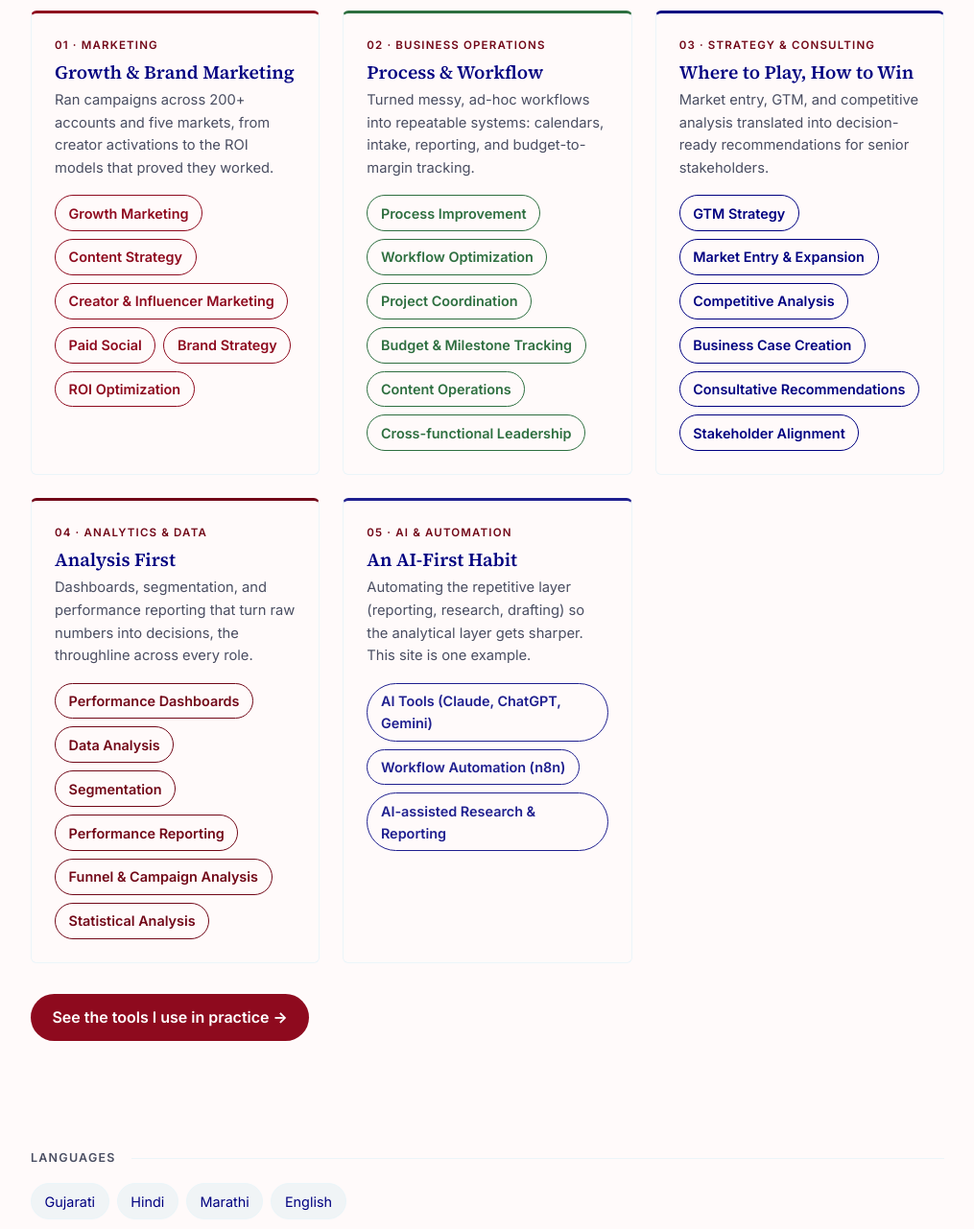
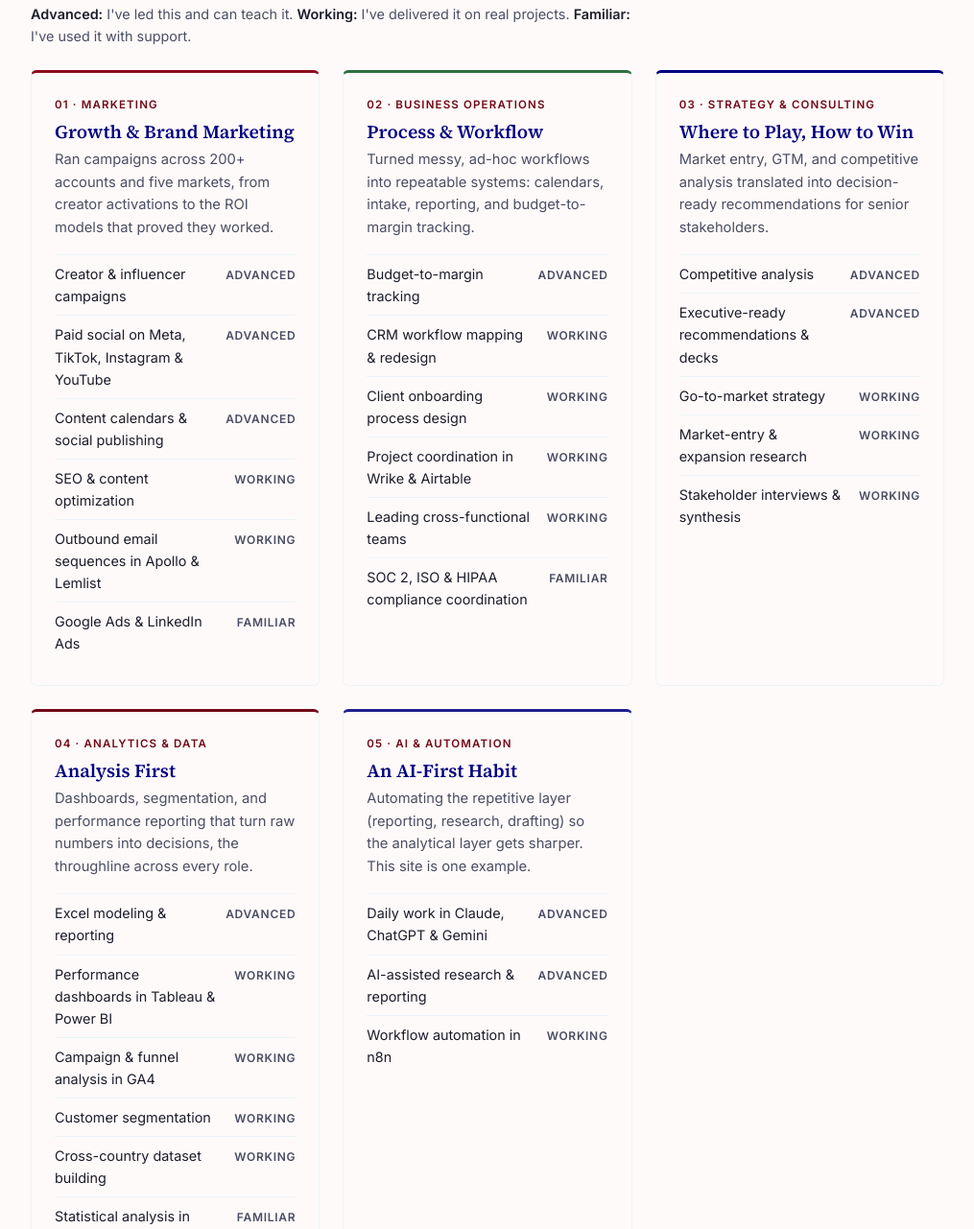
Before and after one commit to BarotPooh/pooja-portfolio, a plain HTML site: page skills.html in a window 1280 px wide. Shown: the part 384-1665 px from the top of the page at 96% size, without its empty margins (132-1147 px from the left). Drawn offline with Linux system fonts and the light colour scheme.

Commit message:
feat(skills): specific skills with proficiency levels
Vague pills like "Data Analysis" gave recruiters nothing to verify.
Each skill now names the actual work or tool and carries an
Advanced/Working/Familiar level. Also corrects the Leadership intro
(Research Analyst began after graduation) and ignores the local
_source-files folder of raw logos and screenshots.

Co-Authored-By: Claude Fable 5.2 <noreply@anthropic.com>

```diff
--- a/skills.html
+++ b/skills.html
@@ -18,7 +18,7 @@
   <link rel="preconnect" href="https://fonts.gstatic.com" crossorigin />
   <link href="https://fonts.googleapis.com/css2?family=Inter:wght@400;500;600&family=Source+Serif+4:opsz,wght@8..60,400;8..60,500;8..60,600;8..60,700&display=swap" rel="stylesheet" />
   <link rel="icon" href="assets/favicon.svg" type="image/svg+xml" />
-  <link rel="stylesheet" href="styles.css?v=21" />
+  <link rel="stylesheet" href="styles.css?v=22" />
 </head>
 <body>
   <a class="skip-link" href="#main">Skip to main content</a>
@@ -58,6 +58,11 @@
           Five areas I've built depth in across roles in marketing, strategy, and consulting,
           each grounded in real work, not just coursework.
         </p>
+        <p class="skill-key reveal">
+          <strong>Advanced:</strong> I've led this and can teach it.
+          <strong>Working:</strong> I've delivered it on real projects.
+          <strong>Familiar:</strong> I've used it with support.
+        </p>
 
         <ul class="domain-grid">
           <li class="domain-card reveal">
@@ -67,13 +72,13 @@
               Ran campaigns across 200+ accounts and five markets, from creator activations to
               the ROI models that proved they worked.
             </p>
-            <ul class="pill-list">
-              <li>Growth Marketing</li>
-              <li>Content Strategy</li>
-              <li>Creator &amp; Influencer Marketing</li>
-              <li>Paid Social</li>
-              <li>Brand Strategy</li>
-              <li>ROI Optimization</li>
+            <ul class="skill-list">
+              <li><span class="skill-name">Creator &amp; influencer campaigns</span> <span class="skill-level">Advanced</span></li>
+              <li><span class="skill-name">Paid social on Meta, TikTok, Instagram &amp; YouTube</span> <span class="skill-level">Advanced</span></li>
+              <li><span class="skill-name">Content calendars &amp; social publishing</span> <span class="skill-level">Advanced</span></li>
+              <li><span class="skill-name">SEO &amp; content optimization</span> <span class="skill-level">Working</span></li>
+              <li><span class="skill-name">Outbound email sequences in Apollo &amp; Lemlist</span> <span class="skill-level">Working</span></li>
+              <li><span class="skill-name">Google Ads &amp; LinkedIn Ads</span> <span class="skill-level">Familiar</span></li>
             </ul>
           </li>
 
@@ -84,13 +89,13 @@
               Turned messy, ad-hoc workflows into repeatable systems: calendars, intake,
               reporting, and budget-to-margin tracking.
             </p>
-            <ul class="pill-list">
-              <li>Process Improvement</li>
-              <li>Workflow Optimization</li>
-              <li>Project Coordination</li>
-              <li>Budget &amp; Milestone Tracking</li>
-              <li>Content Operations</li>
-              <li>Cross-functional Leadership</li>
+            <ul class="skill-list">
+              <li><span class="skill-name">Budget-to-margin tracking</span> <span class="skill-level">Advanced</span></li>
+              <li><span class="skill-name">CRM workflow mapping &amp; redesign</span> <span class="skill-level">Working</span></li>
+              <li><span class="skill-name">Client onboarding process design</span> <span class="skill-level">Working</span></li>
+              <li><span class="skill-name">Project coordination in Wrike &amp; Airtable</span> <span class="skill-level">Working</span></li>
+              <li><span class="skill-name">Leading cross-functional teams</span> <span class="skill-level">Working</span></li>
+              <li><span class="skill-name">SOC 2, ISO &amp; HIPAA compliance coordination</span> <span class="skill-level">Familiar</span></li>
             </ul>
           </li>
 
@@ -101,13 +106,12 @@
               Market entry, GTM, and competitive analysis translated into decision-ready
               recommendations for senior stakeholders.
             </p>
-            <ul class="pill-list">
-              <li>GTM Strategy</li>
-              <li>Market Entry &amp; Expansion</li>
-              <li>Competitive Analysis</li>
-              <li>Business Case Creation</li>
-              <li>Consultative Recommendations</li>
-              <li>Stakeholder Alignment</li>
+            <ul class="skill-list">
+              <li><span class="skill-name">Competitive analysis</span> <span class="skill-level">Advanced</span></li>
+              <li><span class="skill-name">Executive-ready recommendations &amp; decks</span> <span class="skill-level">Advanced</span></li>
+              <li><span class="skill-name">Go-to-market strategy</span> <span class="skill-level">Working</span></li>
+              <li><span class="skill-name">Market-entry &amp; expansion research</span> <span class="skill-level">Working</span></li>
+              <li><span class="skill-name">Stakeholder interviews &amp; synthesis</span> <span class="skill-level">Working</span></li>
             </ul>
           </li>
 
@@ -118,13 +122,13 @@
               Dashboards, segmentation, and performance reporting that turn raw numbers into decisions,
               the throughline across every role.
             </p>
-            <ul class="pill-list">
-              <li>Performance Dashboards</li>
-              <li>Data Analysis</li>
-              <li>Segmentation</li>
-              <li>Performance Reporting</li>
-              <li>Funnel &amp; Campaign Analysis</li>
-              <li>Statistical Analysis</li>
+            <ul class="skill-list">
+              <li><span class="skill-name">Excel modeling &amp; reporting</span> <span class="skill-level">Advanced</span></li>
+              <li><span class="skill-name">Performance dashboards in Tableau &amp; Power BI</span> <span class="skill-level">Working</span></li>
+              <li><span class="skill-name">Campaign &amp; funnel analysis in GA4</span> <span class="skill-level">Working</span></li>
+              <li><span class="skill-name">Customer segmentation</span> <span class="skill-level">Working</span></li>
+              <li><span class="skill-name">Cross-country dataset building</span> <span class="skill-level">Working</span></li>
+              <li><span class="skill-name">Statistical analysis in SPSS</span> <span class="skill-level">Familiar</span></li>
             </ul>
           </li>
 
@@ -135,10 +139,10 @@
               Automating the repetitive layer (reporting, research, drafting) so the
               analytical layer gets sharper. This site is one example.
             </p>
-            <ul class="pill-list">
-              <li>AI Tools (Claude, ChatGPT, Gemini)</li>
-              <li>Workflow Automation (n8n)</li>
-              <li>AI-assisted Research &amp; Reporting</li>
+            <ul class="skill-list">
+              <li><span class="skill-name">Daily work in Claude, ChatGPT &amp; Gemini</span> <span class="skill-level">Advanced</span></li>
+              <li><span class="skill-name">AI-assisted research &amp; reporting</span> <span class="skill-level">Advanced</span></li>
+              <li><span class="skill-name">Workflow automation in n8n</span> <span class="skill-level">Working</span></li>
             </ul>
           </li>
         </ul>
--- a/styles.css
+++ b/styles.css
@@ -837,6 +837,42 @@ button:focus-visible {
 .skills-group h2 {
   font-size: 1.1rem;
   margin: 0 0 0.25rem;
+}
+
+.skill-key {
+  color: var(--color-ink-muted);
+  font-size: 0.9rem;
+  max-width: 70ch;
+}
+
+.skill-key strong {
+  color: var(--color-text);
+  font-weight: 600;
+}
+
+.skill-list {
+  list-style: none;
+  padding: 0;
+  margin: 0;
+}
+
+.skill-list li {
+  display: flex;
+  align-items: baseline;
+  justify-content: space-between;
+  gap: var(--space-2);
+  padding: 0.5rem 0;
+  border-top: 1px solid var(--color-border);
+  font-size: 0.9rem;
+}
+
+.skill-level {
+  flex-shrink: 0;
+  color: var(--color-ink-muted);
+  font-size: 0.75rem;
+  font-weight: 600;
+  text-transform: uppercase;
+  letter-spacing: 0.06em;
 }
 
 .pill-list {
```
Also changed, not shown: about.html (+1 -1 lines), contact.html (+1 -1 lines), education.html (+1 -1 lines), experience.html (+4 -3 lines), index.html (+1 -1 lines), project-asu.html (+1 -1 lines), project-automation.html (+1 -1 lines), project-europelab.html (+1 -1 lines), project-festival.html (+1 -1 lines), project-hexafort.html (+1 -1 lines), projects.html (+1 -1 lines), tools.html (+1 -1 lines), 1 other file.
